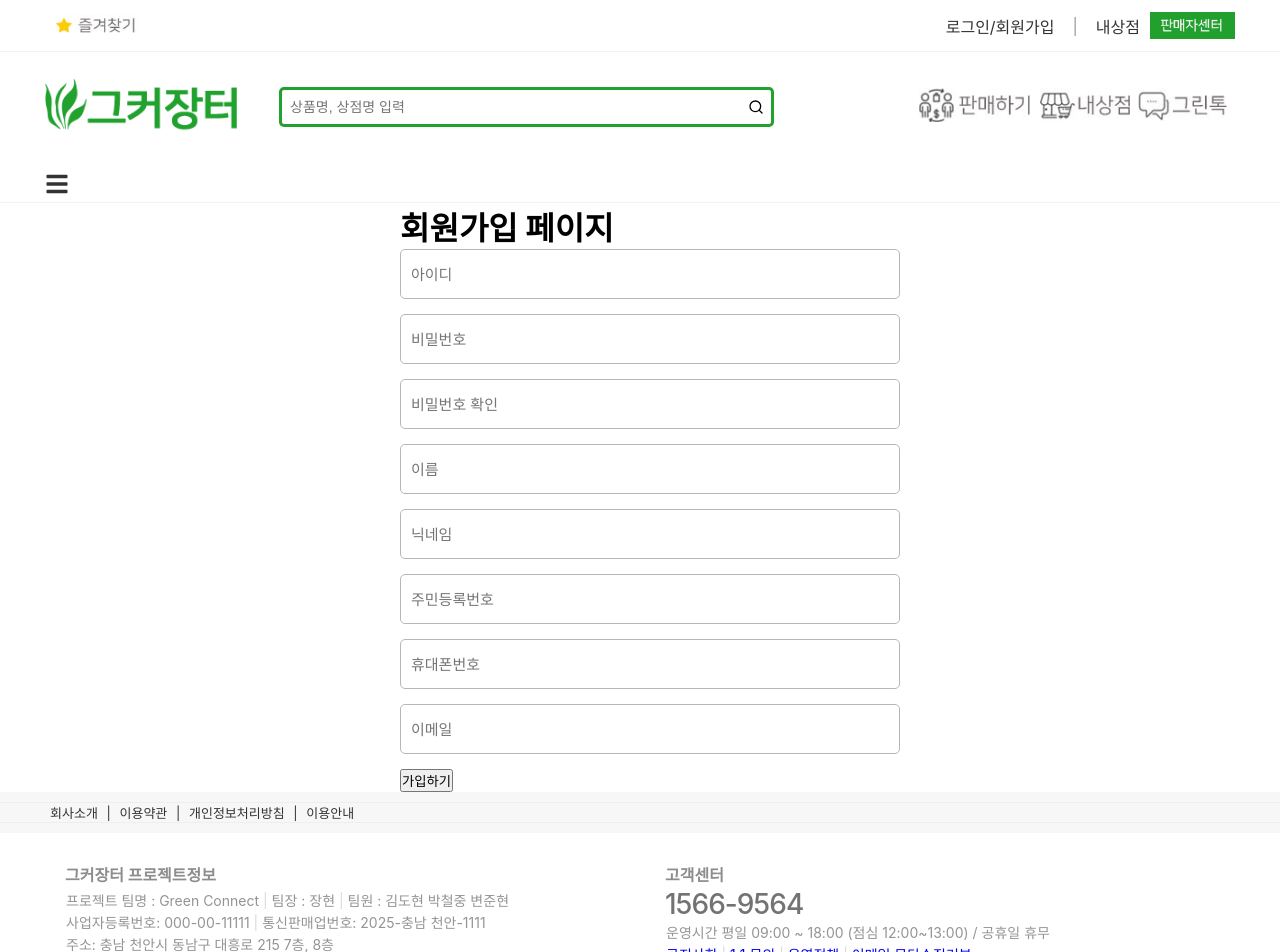
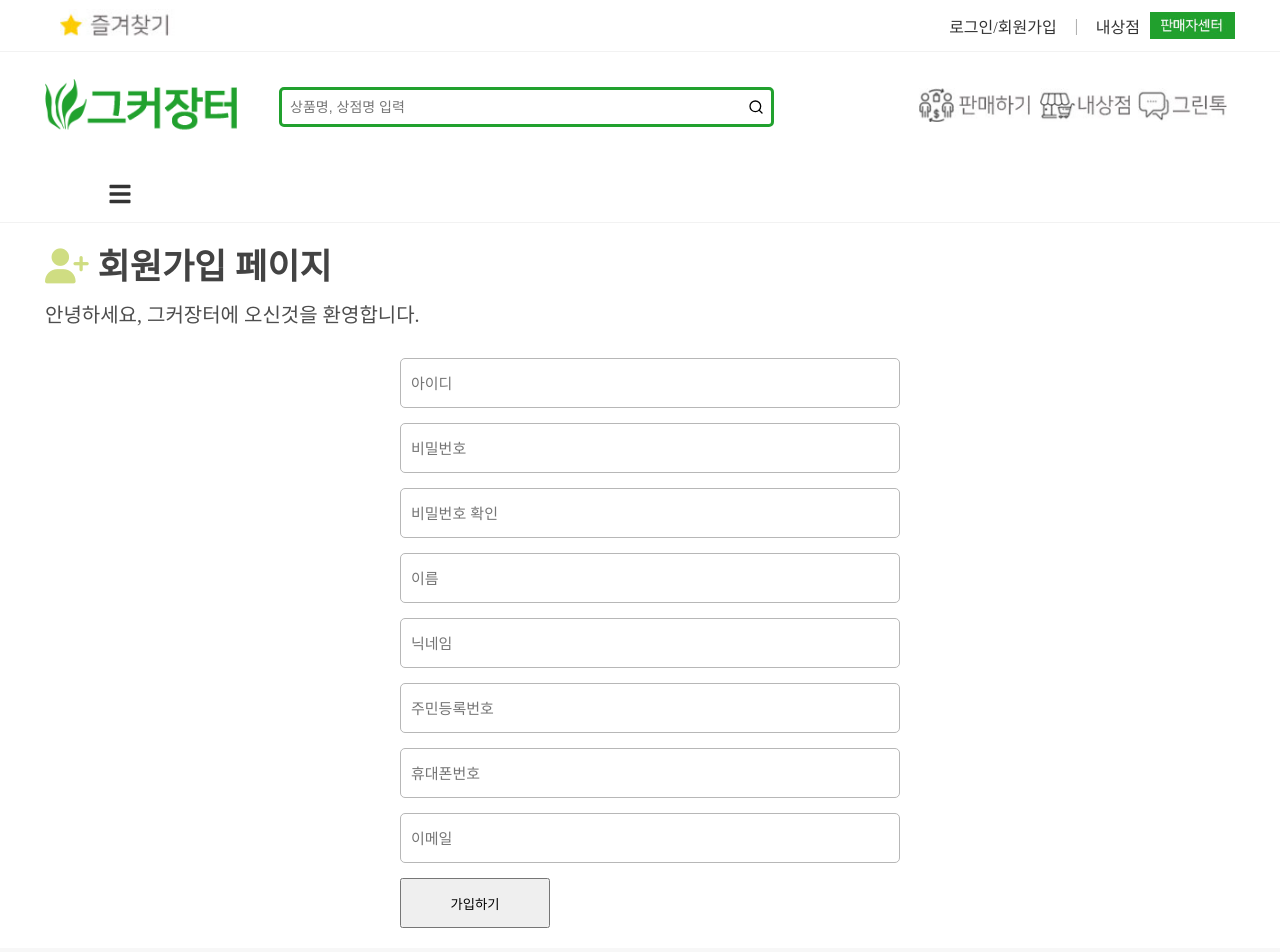
Before and after one commit to janghyun1019/GreenConnect, a React (Create React App) app in the folder src/greenconnect/: page /signup in a window 1280 px wide. Shown: the top 952 px of the page. Built offline with nearby package versions, Linux system fonts and the light colour scheme.

Commit message:
Login css 작업

```diff
--- a/src/greenconnect/src/Page/Signup/Login.js
+++ b/src/greenconnect/src/Page/Signup/Login.js
@@ -1,35 +1,58 @@
 import axios, { formToJSON } from "axios";
 import { useState } from "react";
 import { useSelector, useDispatch } from "react-redux";
-import {loginUser, logoutUser} from "../../store/store";
+import { loginUser, logoutUser } from "../../store/store";
 
-function Login(){
+import "../../common/commonPage.css";
+import "./Signup.css";
+
+
+
+function Login() {
 	let dispatch = useDispatch();
 	let [userId, setUserId] = useState('');
 	let [password, setPassWord] = useState('');
 
-    return(
-    <div>
-        <div>
-            <h1>로그인 화면</h1>
+	return (
+		<div className="signupContainer01">
+			<div className="title">
+				<i class="fa-solid fa-right-to-bracket"></i> 로그인
+			</div>
+			<div className="titlesub">안녕하세요, 그커장터에 오신것을 환영합니다.</div>
 
-            아이디 <input type="text" onChange={(e) => setUserId(e.target.value)} /> <br />
-            비밀번호 <input type="password" onChange={(e) => setPassWord(e.target.value)} /> <br />
+			<div className="signupContainer">
+				<div className="suline">
+					<input
+						type="text"
+						placeholder="아이디"
+						value={userId}
+						onChange={(e) => setUserId(e.target.value)}
+					/>
+				</div>
 
-            <button onClick={()=>{
+				<div className="suline">
+					<input
+						type="password"
+						placeholder="비밀번호"
+						value={password}
+						onChange={(e) => setPassWord(e.target.value)}
+					/>
+				</div>
+
+				<button onClick={() => {
 					axios.post(
 						"/user/login",
 						{
-                        userId ,
+							userId,
 							password
 						},
 						{
-                        headers :{
-                            'Content-type':'application/json'
+							headers: {
+								'Content-type': 'application/json'
 							}
 						}
 					)
-                .then(response =>{
+						.then(response => {
 							const data = response.data;
 							let accessToken = data.accessToken;
 							let refreshToken = data.refreshToken;
@@ -38,19 +61,19 @@ function Login(){
 							console.log("토큰: ", accessToken);
 							console.log("리프레시: ", refreshToken);
 							console.log("닉네임: ", nickname);
-                    if(nickname != null){
-                        alert("환영합니다 "+nickname+"님!");
-                    }else{
+							if (nickname != null) {
+								alert("환영합니다 " + nickname + "님!");
+							} else {
 								alert(data.message);
 							}
 							//메인화면으로 돌아가기
 						})
 						.catch(error => {
-                    alert("로그인 실패: "+ error);
+							alert("로그인 실패: " + error);
 						})
 
 				}}>로그인</button>
-            <button onClick={()=>window.location.href ="/"}>취소</button> <br/>
+				<button onClick={() => window.location.href = "/"}>취소</button> <br />
 				<button>회원가입</button>
 				<button>아이디/비밀번호 찾기</button>
 
--- a/src/greenconnect/src/Page/Signup/Signup.css
+++ b/src/greenconnect/src/Page/Signup/Signup.css
@@ -1,4 +1,10 @@
 @charset "UTF-8";
+
+
+.signupContainer01 {
+	max-width: 1190px;
+	margin: 0 auto;
+}
 
 .signupContainer{
 	max-width: 480px;
@@ -18,3 +24,15 @@ input {
 .suline{
 	margin-bottom: 15px;
 }
+
+.siginupbutton {
+	max-width: 480px;
+	margin: 0 auto;
+	margin-bottom:20px;
+
+}
+
+button {
+	width:150px;
+	height: 50px;
+}
--- a/src/greenconnect/src/Page/Signup/Signup.js
+++ b/src/greenconnect/src/Page/Signup/Signup.js
@@ -1,6 +1,7 @@
 import axios from "axios";
 import { useState } from 'react';
 
+import "../../common/commonPage.css";
 import "./Signup.css";
 
 function Signup() {
@@ -18,9 +19,13 @@ function Signup() {
 
 
 	return (
-		<div className="signupContainer">
-			<div>
-				<h1>회원가입 페이지</h1>
+		<div className="signupContainer01">
+			<div className="title">
+				<i class="fa-solid fa-user-plus"></i> 회원가입 페이지
+			</div>
+			<div className="titlesub">안녕하세요, 그커장터에 오신것을 환영합니다.</div>
+
+			<div className="signupContainer">
 
 				<div className="suline">
 					<input
@@ -94,7 +99,7 @@ function Signup() {
 					/>
 				</div>
 			</div>
-
+			<div className="siginupbutton">
 			<button onClick={() => {
 				axios.post(
 					"/user/signup",
@@ -123,7 +128,7 @@ function Signup() {
 						console.log(error);
 					})
 
-			}}>가입하기</button>
+			}}>가입하기</button></div>
 
 		</div> //맨 앞 감싸는 div 끝
 
--- a/src/greenconnect/src/common/commonPage.css
+++ b/src/greenconnect/src/common/commonPage.css
@@ -15,6 +15,7 @@
 	font-size:35px;
 	font-weight: 700;
 	color: #434343;
+	margin-top:15px;
 	margin-bottom:10px;
 }
 
--- a/src/greenconnect/src/index.js
+++ b/src/greenconnect/src/index.js
@@ -1,23 +1,21 @@
 import React from 'react';
 import ReactDOM from 'react-dom/client';
-import './index.css';
-import './common/fonts/nanumsquare.css';
 import App from './App';
 import reportWebVitals from './reportWebVitals';
+import { Provider } from 'react-redux';
+import store from '../src/store/store';
 import { BrowserRouter } from 'react-router-dom';
 import '@fortawesome/fontawesome-free/css/all.min.css';
 
-
 const root = ReactDOM.createRoot(document.getElementById('root'));
 root.render(
-  <BrowserRouter>
-    <React.StrictMode>
-      <App />
-    </React.StrictMode>
-  </BrowserRouter>
+  <Provider store={store}>
+    <BrowserRouter>
+
+        <App />
+
+    </BrowserRouter>
+  </Provider>
 );
 
-// If you want to start measuring performance in your app, pass a function
-// to log results (for example: reportWebVitals(console.log))
-// or send to an analytics endpoint. Learn more: https://bit.ly/CRA-vitals
 reportWebVitals();
```
Lines whose indentation alone changed are shown as unchanged.
